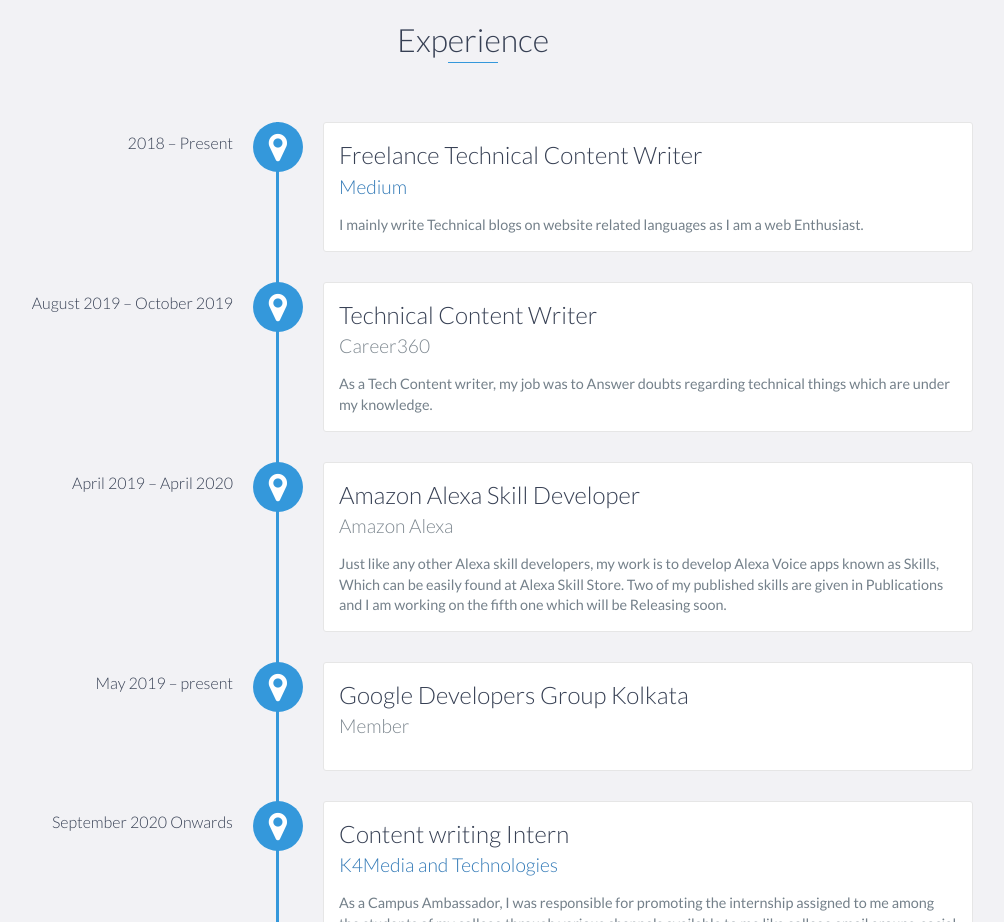
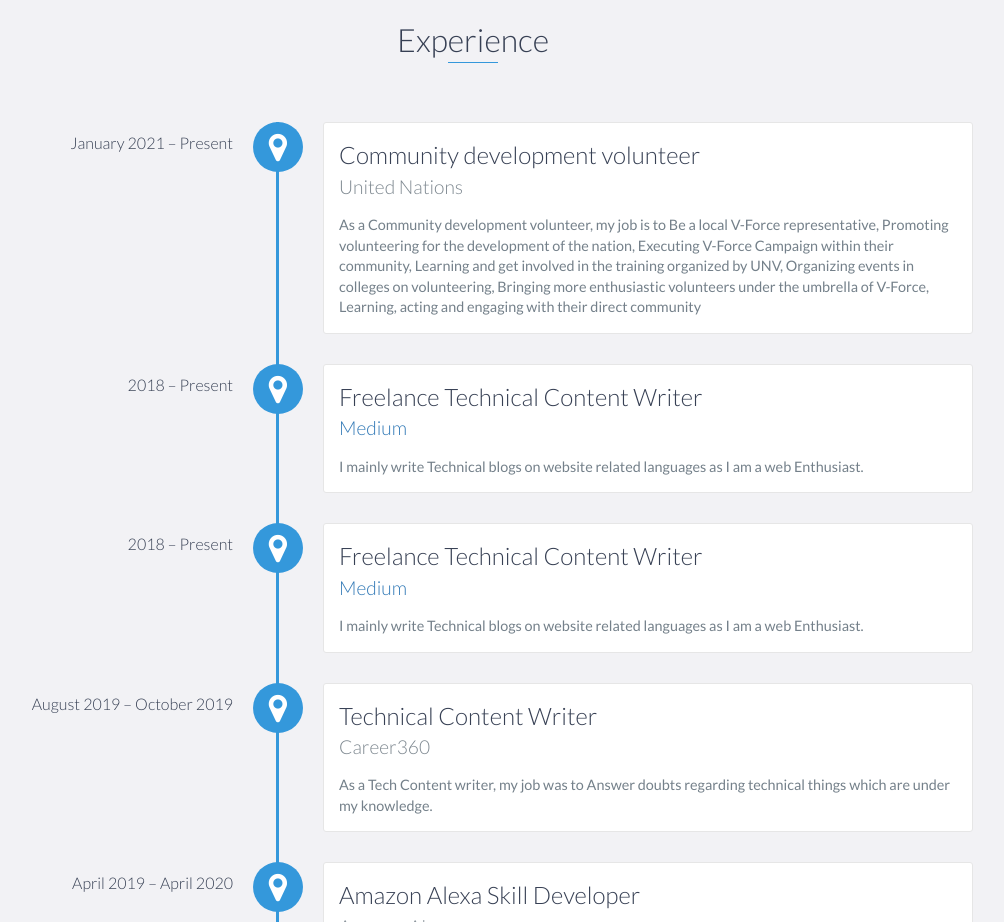
Before and after one commit to SayanBan/SayanBan.github.io, a website: page index.html in a window 1280 px wide. Shown: the part 1060-1982 px from the top of the page, without its empty margins (167-1171 px from the left). Drawn offline with nearby package versions, Linux system fonts and the light colour scheme; a script that the page names is missing.

Commit message:
Update index.html

```diff
--- a/index.html
+++ b/index.html
@@ -92,6 +92,20 @@
     <div id="experience" class="background-alt">
         <h2 class="heading">Experience</h2>
         <div id="experience-timeline">
+		<div data-date="January 2021 – Present ">
+                <h3>Community development volunteer</h3>
+                <h4>United Nations</h4>
+                <p>
+                 As a Community development volunteer, my job is to Be a local V-Force representative, Promoting volunteering for the development of the nation, Executing V-Force Campaign within their community, Learning and get involved in the training organized by UNV, Organizing events in colleges on volunteering, Bringing more enthusiastic volunteers under the umbrella of V-Force, Learning, acting and engaging with their direct community
+                </p>
+            </div>
+		<div data-date="2018 – Present">
+                <h3>Freelance Technical Content Writer</h3>
+                <h4><a href= "https://medium.com/@SayanBan">Medium</a></h4>
+                <p>
+                  I mainly write Technical blogs on website related languages as I am a web Enthusiast.
+                </p>
+            </div>
             <div data-date="2018 – Present">
                 <h3>Freelance Technical Content Writer</h3>
                 <h4><a href= "https://medium.com/@SayanBan">Medium</a></h4>
```
